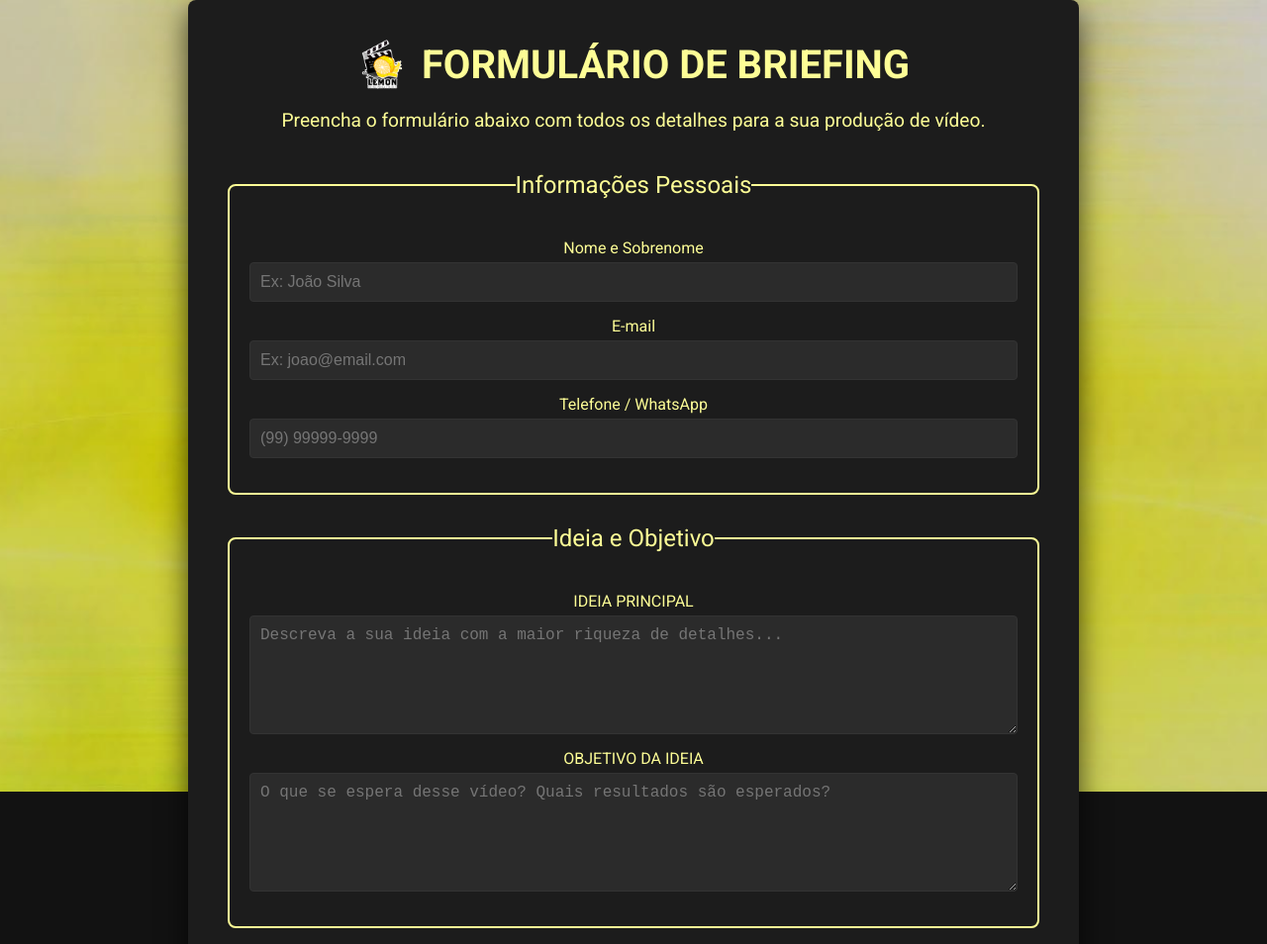
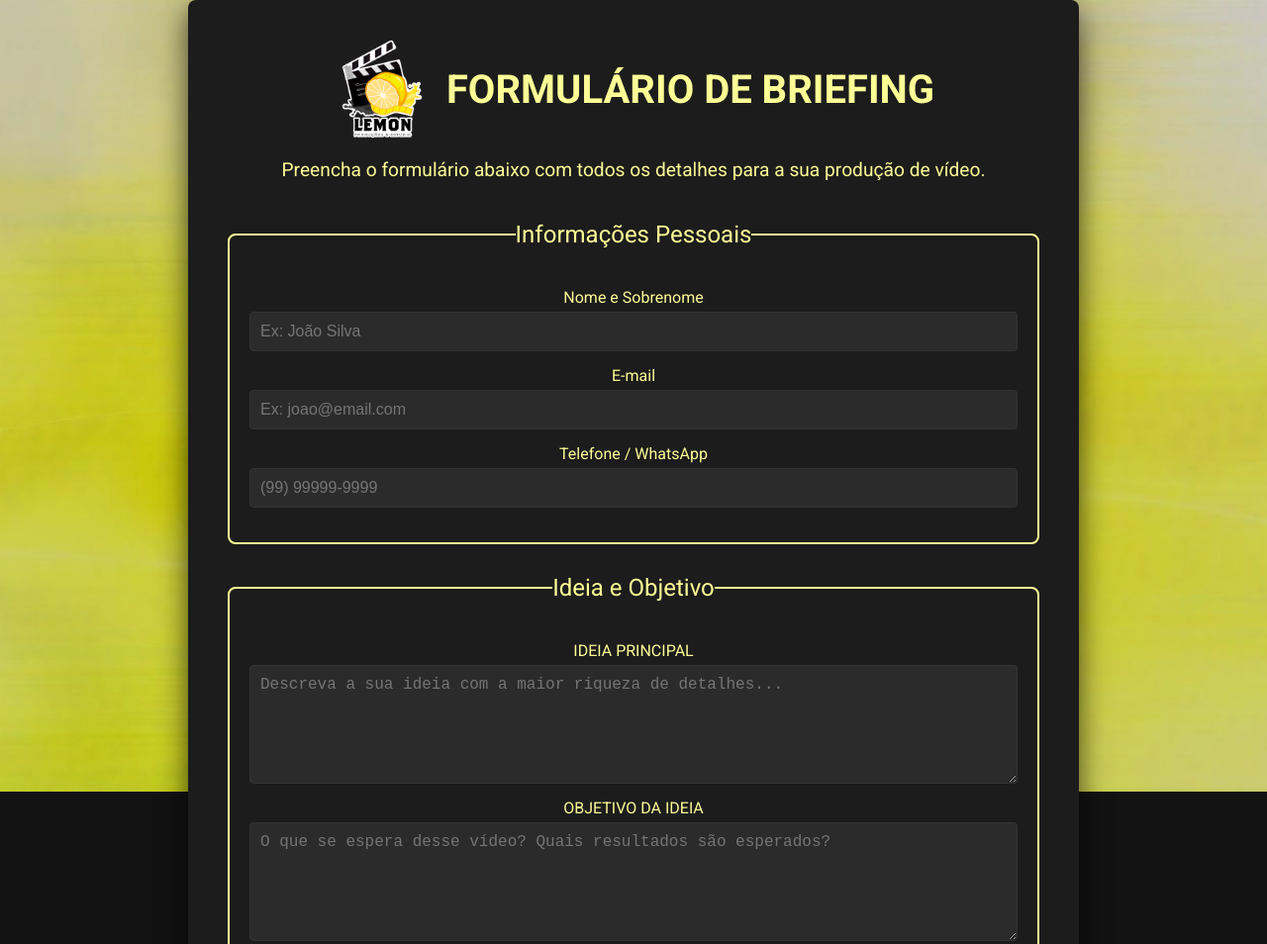
Before and after one commit to CloseTheBest/Formulario-Lemon, a plain HTML site: page index.html in a window 1280 px wide. Shown: the top 954 px of the page at 99% size. Drawn offline with Linux system fonts and the light colour scheme; a script that the page names is missing.

Commit message:
Update style.css

```diff
--- a/style.css
+++ b/style.css
@@ -48,7 +48,7 @@ body {
 
 /* Estilo para a logo */
 .logo {
-    width: 50px; /* Ajuste a largura da logo */
+    width: 100px; /* Ajuste a largura da logo */
     height: auto; /* Manter a proporção da imagem */
 }
 
```
